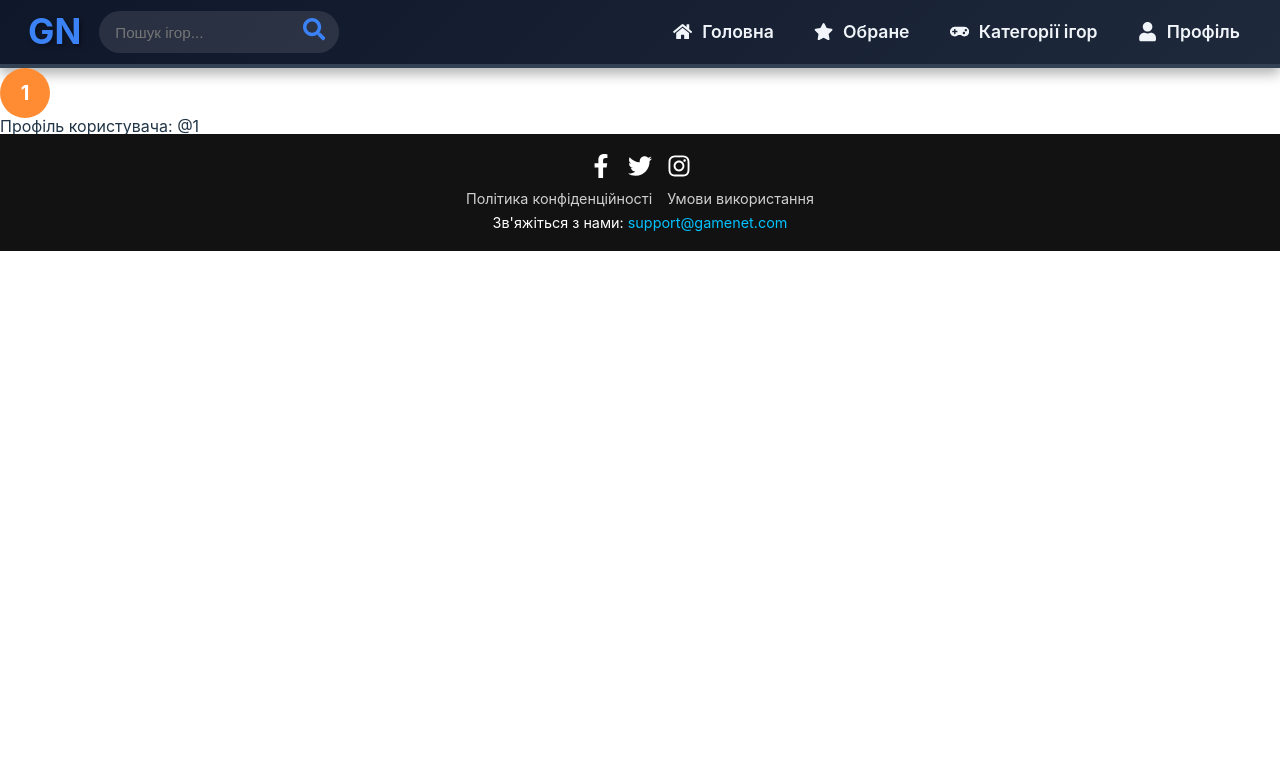
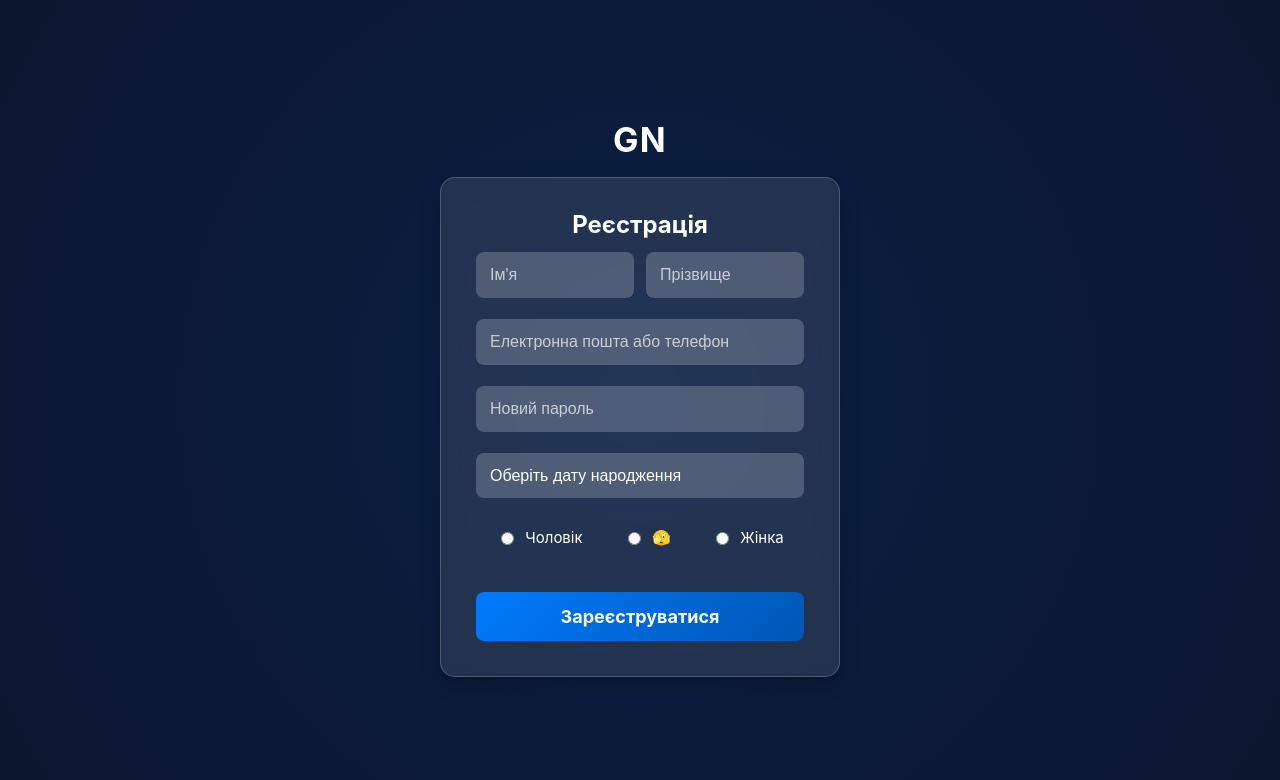
Before and after one commit to VlZelinsky911/Social-App, a React (Vite) app: page /profile/1 in a window 1280 px wide. Shown: the top 780 px of the page. Built offline with nearby package versions, Linux system fonts and the light colour scheme; no server answers.

Commit message:
Added registration form

```diff
--- a/package.json
+++ b/package.json
@@ -10,6 +10,7 @@
     "preview": "vite preview"
   },
   "dependencies": {
+    "@hookform/resolvers": "^4.1.2",
     "@reduxjs/toolkit": "^2.5.1",
     "@supabase/supabase-js": "^2.49.1",
     "axios": "^1.7.9",
@@ -17,10 +18,12 @@
     "framer-motion": "^12.4.7",
     "react": "^19.0.0",
     "react-dom": "^19.0.0",
+    "react-hook-form": "^7.54.2",
     "react-icons": "^5.4.0",
     "react-redux": "^9.2.0",
     "react-router-dom": "^7.1.5",
-    "sass": "^1.84.0"
+    "sass": "^1.84.0",
+    "zod": "^3.24.2"
   },
   "devDependencies": {
     "@eslint/js": "^9.19.0",
--- a/src/app/store/store.ts
+++ b/src/app/store/store.ts
@@ -1,9 +1,11 @@
 import { configureStore } from "@reduxjs/toolkit";
 import UseReducer from "../../features/user/userSlice";
+import AuthReducer from "../../features/auth/authSlice";
 
 export const store = configureStore({
 	reducer: {
-		user: UseReducer
+		user: UseReducer,
+		auth: AuthReducer
 	}
 });
 
--- /dev/null
+++ b/src/components/RegistrationForm/RegistrationForm.scss
@@ -0,0 +1,153 @@
+.registration-page {
+  display: flex;
+  justify-content: center;
+  align-items: center;
+  height: 100vh;
+  background: radial-gradient(circle, #0a1f44, #0c162e);
+}
+
+.registration-container {
+  text-align: center;
+}
+
+.site-title {
+  font-size: 34px;
+  font-weight: bold;
+  color: #ffffff;
+  margin-bottom: 20px;
+  text-transform: uppercase;
+  letter-spacing: 1.2px;
+}
+
+.registration-box {
+  background: rgba(255, 255, 255, 0.1);
+  padding: 35px;
+  border-radius: 15px;
+  box-shadow: 0 8px 20px rgba(0, 0, 0, 0.2);
+  width: 400px;
+  backdrop-filter: blur(10px);
+  border: 1px solid rgba(255, 255, 255, 0.2);
+}
+
+.title {
+  font-size: 24px;
+  font-weight: bold;
+  color: #ffffff;
+  padding-bottom: 15px;
+}
+
+.registration-form {
+  display: flex;
+  flex-direction: column;
+  gap: 16px;
+
+  .input-group {
+    position: relative;
+
+    input, select {
+      box-sizing: border-box;
+      width: 100%;
+      padding: 14px;
+      background: rgba(255, 255, 255, 0.2);
+      border: none;
+      border-radius: 8px;
+      font-size: 16px;
+      color: #ffffff;
+      outline: none;
+      transition: all 0.3s ease-in-out;
+
+      &::placeholder {
+        color: rgba(255, 255, 255, 0.7);
+      }
+
+      &:focus {
+        background: rgba(255, 255, 255, 0.3);
+        box-shadow: 0 0 8px rgba(255, 255, 255, 0.5);
+      }
+    }
+  }
+
+  select {
+    appearance: none;
+    color: #ffffff;
+    background: rgba(255, 255, 255, 0.2);
+    border: none;
+    padding: 14px;
+    font-size: 16px;
+    border-radius: 8px;
+    outline: none;
+    transition: all 0.3s ease-in-out;
+    cursor: pointer;
+
+    &:focus {
+      background: rgba(255, 255, 255, 0.3);
+      box-shadow: 0 0 8px rgba(255, 255, 255, 0.5);
+    }
+  }
+
+  option {
+    background-color: #0a1f44;
+    color: #ffffff;
+    padding: 10px;
+    transition: all 0.3s ease-in-out;
+  }
+
+  .name-fields {
+    display: flex;
+    gap: 12px;
+
+    .input-group {
+      flex: 1;
+    }
+  }
+
+  .gender-options {
+    display: flex;
+    justify-content: space-around;
+    font-size: 15px;
+    color: #ffffff;
+    padding: 10px 0;
+
+    label {
+      display: flex;
+      align-items: center;
+      gap: 8px;
+      cursor: pointer;
+    }
+  }
+
+  .submit-btn {
+    background: linear-gradient(135deg, #007bff, #0056b3);
+    color: white;
+    padding: 14px;
+    font-size: 18px;
+    font-weight: bold;
+    border: none;
+    border-radius: 8px;
+    cursor: pointer;
+    transition: all 0.3s;
+
+    &:hover {
+      background: linear-gradient(135deg, #0056b3, #004080);
+      transform: scale(1.05);
+    }
+
+    &:active {
+      transform: scale(0.98);
+    }
+  }
+
+  .error {
+    color: #ff4d4d;
+    font-size: 14px;
+    padding-top: 5px;
+    text-align: left;
+  }
+}
+
+.error-message {
+  color: #ff4d4d;
+  font-size: 14px;
+  padding-top: 5px;
+  text-align: left;
+}
--- /dev/null
+++ b/src/components/RegistrationForm/RegistrationForm.tsx
@@ -0,0 +1,90 @@
+import { useForm } from "react-hook-form";
+import { zodResolver } from "@hookform/resolvers/zod";
+import { object, z } from "zod";
+import "./RegistrationForm.scss";
+
+const registrationSchema = z.object({
+  firstName: z.string().min(2, "Мінімум 2 символи"),
+  lastName: z.string().min(2, "Мінімум 2 символи"),
+  emailOrPhone: z.string().email("Невірний формат email"),
+  password: z.string().min(6, "Пароль має бути мінімум 6 символів"),
+  birthDate: z.string().nonempty("Виберіть дату народження"),
+  gender: z.enum(["male", "female", "other"], { required_error: "Оберіть стать" }),
+});
+
+type FormData = z.infer<typeof registrationSchema>;
+
+const RegistrationForm = () => {
+  const {
+    register,
+    handleSubmit,
+    formState: { errors },
+  } = useForm<FormData>({
+    resolver: zodResolver(registrationSchema),
+  });
+
+  const onSubmit = (data: FormData) => {
+    console.log("Форма успішно відправлена:", data);
+  };
+
+  return (
+    <div className="registration-container">
+      {Object.keys(errors).length === 0 && <h1 className="site-title">GN</h1>}
+      <div className="registration-box">
+        <h2 className="title">Реєстрація</h2>
+        <form onSubmit={handleSubmit(onSubmit)} className="registration-form">
+          <div className="name-fields">
+            <div className="input-group">
+              <input type="text" placeholder="Ім'я" {...register("firstName")} />
+              <p className="error">{errors.firstName?.message}</p>
+            </div>
+            <div className="input-group">
+              <input type="text" placeholder="Прізвище" {...register("lastName")} />
+              <p className="error">{errors.lastName?.message}</p>
+            </div>
+          </div>
+
+          <div className="input-group">
+            <input type="text" placeholder="Електронна пошта або телефон" {...register("emailOrPhone")} />
+            <p className="error">{errors.emailOrPhone?.message}</p>
+          </div>
+
+          <div className="input-group">
+            <input type="password" placeholder="Новий пароль" {...register("password")} />
+            <p className="error">{errors.password?.message}</p>
+          </div>
+
+          <div className="input-group">
+            <select {...register("birthDate")}>
+              <option className="sOption" value="">Оберіть дату народження</option>
+              <option className="sOption" value="2000-01-01">1 Січня 2000</option>
+              <option className="sOption" value="1995-05-20">20 Травня 1995</option>
+              <option className="sOption" value="1990-07-15">15 Липня 1990</option>
+            </select>
+            <p className="error">{errors.birthDate?.message}</p>
+          </div>
+
+          <div className="gender-options">
+            <label>
+              <input type="radio" value="male" {...register("gender")} />
+              Чоловік
+            </label>
+						<label>
+              <input type="radio" value="other" {...register("gender")} />
+              🫣
+            </label>
+            <label>
+              <input type="radio" value="female" {...register("gender")} />
+              Жінка
+            </label>
+          </div>
+          <p className="error">{errors.gender?.message}</p>
+
+          <button type="submit" className="submit-btn">Зареєструватися</button>
+        </form>
+      </div>
+    </div>
+  );
+};
+
+export default RegistrationForm;
--- a/src/components/RouterСomponent/MainRouter.tsx
+++ b/src/components/RouterСomponent/MainRouter.tsx
@@ -11,13 +11,22 @@ import Profile from "../../pages/Profile/Profile";
 import PrivacyPolicy from "../../policies/PrivacyPolicy";
 import TermsOfService from "../../policies/TermsOfService";
 import UserProfile from "../../pages/Home/UserProfile/UserProfile";
+import UserRegistration from "../../pages/UserRegistration/UserRegistration";
+
+import { useSelector } from "react-redux";
+import { RootState } from "../../app/store/store";
 
 function MainRouter() {
+	const isAuthenticated = useSelector((state: RootState) => state.auth.isAuthenticated);
+
   return (
     <Router>
-      <Header />
+      {isAuthenticated &&<Header />}
       <Routes>
-        <Route path="/" element={<Main />}>
+				{!isAuthenticated ? (
+          <Route path="*" element={<UserRegistration />} />
+        ) :
+				(<Route path="/" element={<Main />}>
           <Route index element={<Home />} />
           <Route path="categories" element={<Categories />} />
           <Route path="favorites" element={<Favorites />} />
@@ -25,9 +34,9 @@ function MainRouter() {
           <Route path="privacy-policy" element={<PrivacyPolicy />} />
           <Route path="terms-of-service" element={<TermsOfService />} />
           <Route path="/profile/:username" element={<UserProfile />} />
-        </Route>
+        </Route>)}
       </Routes>
-      <Footer />
+      {isAuthenticated && <Footer />}
     </Router>
   );
 }
--- /dev/null
+++ b/src/features/auth/authSlice.tsx
@@ -0,0 +1,27 @@
+import { createSlice } from "@reduxjs/toolkit";
+
+interface AuthState {
+	isAuthenticated: boolean;
+}
+
+const initialState: AuthState = {
+	isAuthenticated: !!localStorage.getItem("user"),
+};
+
+const authSlice = createSlice({
+  name: "auth",
+  initialState,
+  reducers: {
+    login: (state) => {
+      state.isAuthenticated = true;
+      localStorage.setItem("user", "true");
+    },
+    logout: (state) => {
+      state.isAuthenticated = false;
+      localStorage.removeItem("user");
+    },
+  },
+});
+
+export const { login, logout } = authSlice.actions;
+export default authSlice.reducer;
--- a/src/pages/Home/Feed/Feed.tsx
+++ b/src/pages/Home/Feed/Feed.tsx
@@ -1,7 +1,7 @@
 import React, { useEffect, useState, useRef, useCallback } from "react";
 import "./Feed.scss";
 import { NewsArticle } from "./FeedInterface/interfaces";
-import { FaComment, FaHeart, FaThumbsUp } from "react-icons/fa";
+import { FaComment} from "react-icons/fa";
 import { NewsCategories } from "./FeedComponents/NewsCategories/NewsCategories";
 import PostTitle from "./FeedComponents/PostTitle/PostTitle";
 import Spinner from "./FeedComponents/Spinner/Spinner";
--- a/src/pages/Home/Feed/FeedComponents/LikeButton/LikeButton.tsx
+++ b/src/pages/Home/Feed/FeedComponents/LikeButton/LikeButton.tsx
@@ -6,7 +6,7 @@ const LikeButton: React.FC = () => {
   const [liked, setLiked] = useState<boolean>(() => localStorage.getItem("liked") === "true");
 	const [likesCount, setLikesCount] = useState<number>(() => {
 		const storedLikes = localStorage.getItem("likesCount");
-		return storedLikes ? parseInt(storedLikes, 10) : 100;
+		return storedLikes ? parseInt(storedLikes, 10) : 10;
 	});
 
   const toggleLike = () => {
--- a/src/pages/Home/Feed/FeedComponents/PostTitle/PostTitle.scss
+++ b/src/pages/Home/Feed/FeedComponents/PostTitle/PostTitle.scss
@@ -16,7 +16,6 @@
 		transition: color 0.3s ease-in-out;
 
 		&::after {
-			content: "";
 			position: absolute;
 			left: 0;
 			bottom: -2px;
@@ -29,10 +28,6 @@
 			transition: transform 0.3s ease-in-out;
 		}
 
-		&:hover {
-			color: #ddd;
-		}
-
 		&:hover::after {
 			transform: scaleX(1);
 		}
@@ -41,6 +36,10 @@
 			font-size: 1.4rem;
 			color: #222;
 			text-decoration: none;
+			transition: color 0.3s ease-in-out;
+			&:hover{
+				color: #0073e6;
+			}
 		}
 	}
 
--- /dev/null
+++ b/src/pages/UserRegistration/UserRegistration.scss
@@ -0,0 +1,7 @@
+.registration-page {
+  display: flex;
+  justify-content: center;
+  align-items: center;
+  height: 100vh;
+  background: radial-gradient(circle, #0a1f44, #0c162e);
+}
--- /dev/null
+++ b/src/pages/UserRegistration/UserRegistration.tsx
@@ -0,0 +1,12 @@
+import RegistrationForm from "../../components/RegistrationForm/RegistrationForm";
+import "./UserRegistration.scss";
+
+const UserRegistration = () => {
+  return (
+    <div className="registration-page">
+      <RegistrationForm />
+    </div>
+  );
+};
+
+export default UserRegistration;
```
Also changed, not shown: src/services/likeService/likeService.ts (deleted, +0 -39 lines), 1 other file (tests, documents, lock files or other folders).
